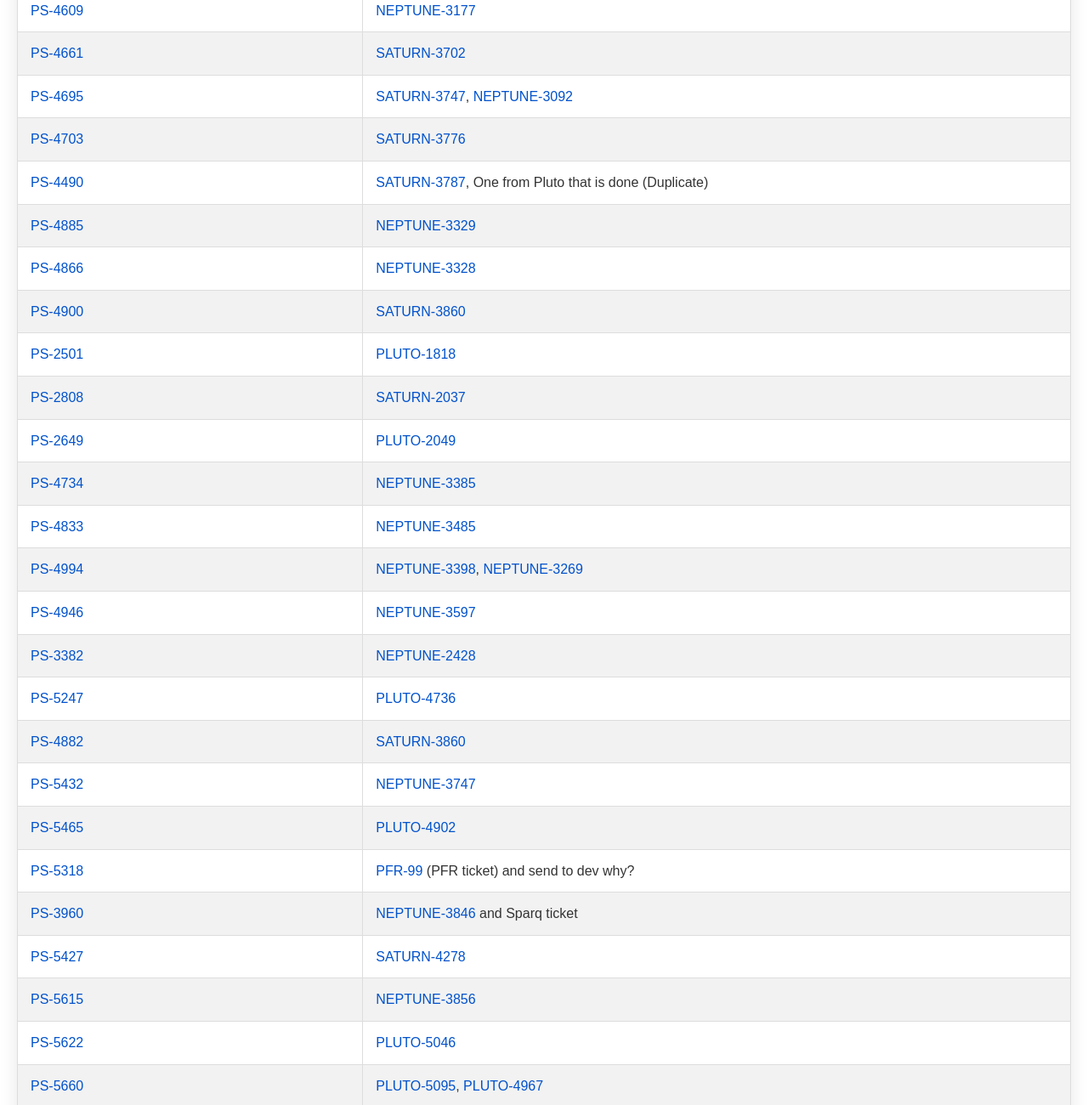
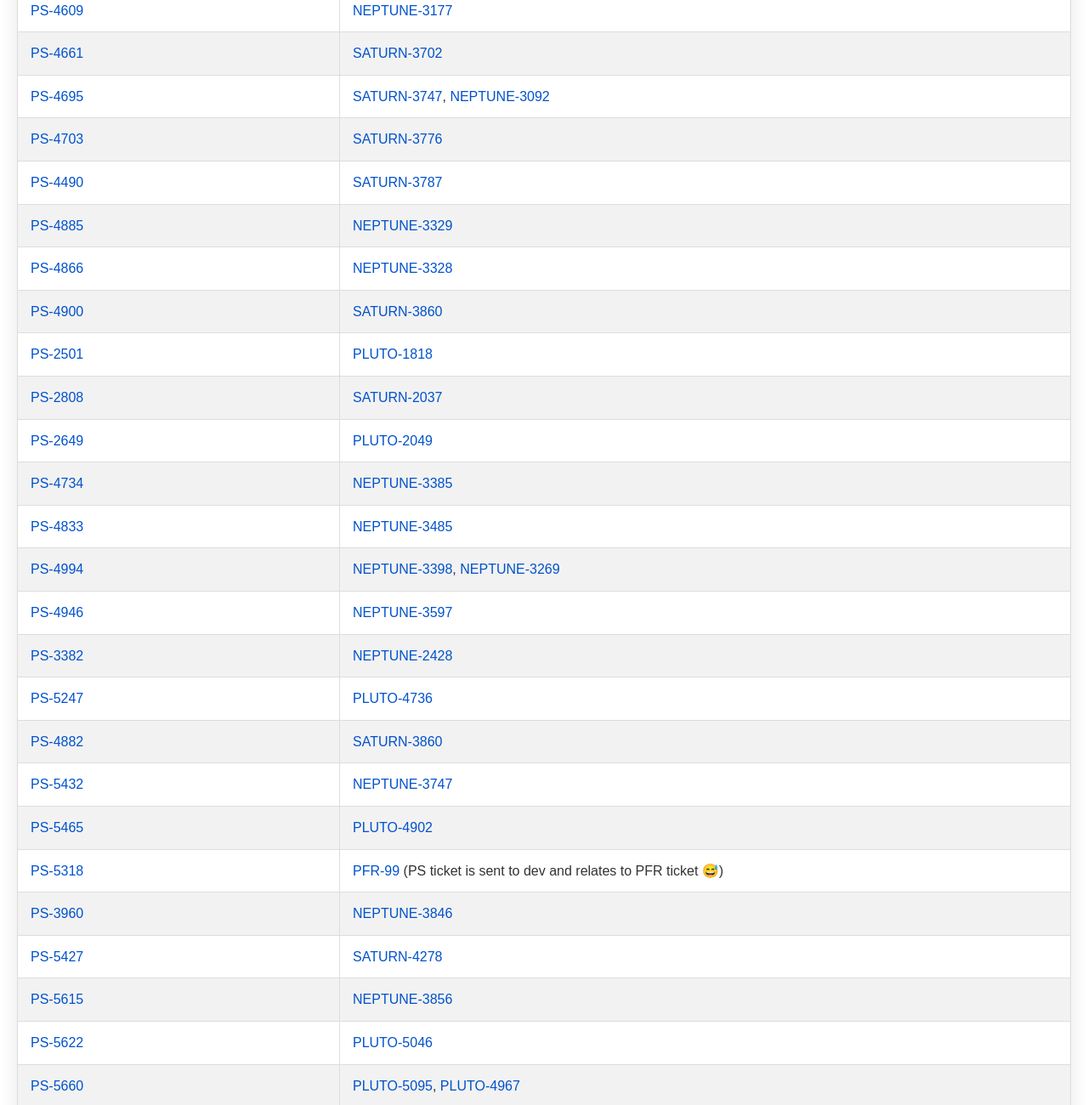
Before and after one commit to ArpanMaheshwari144/ticket-mapping, a plain HTML site: page index.html in a window 1280 px wide. Shown: the part 1504-2804 px from the top of the page at 85% size. Drawn offline with Linux system fonts and the light colour scheme.

Commit message:
Update index.html

```diff
--- a/index.html
+++ b/index.html
@@ -153,7 +153,7 @@
             </tr>
             <tr>
                 <td><a href="https://incrowdanswers.atlassian.net/browse/PS-3986">PS-3986</a></td>
-                <td><a href="https://incrowdanswers.atlassian.net/browse/NEPTUNE-2828">NEPTUNE-2828</a> (On Staging from 20th January 2024)</td>
+                <td><a href="https://incrowdanswers.atlassian.net/browse/NEPTUNE-2828">NEPTUNE-2828</a></td>
             </tr>
             <tr>
                 <td><a href="https://incrowdanswers.atlassian.net/browse/PS-4148">PS-4148</a></td>
@@ -201,7 +201,7 @@
             </tr>
             <tr>
                 <td><a href="https://incrowdanswers.atlassian.net/browse/PS-4490">PS-4490</a></td>
-                <td><a href="https://incrowdanswers.atlassian.net/browse/SATURN-3787">SATURN-3787</a>, One from Pluto that is done (Duplicate)</td>
+                <td><a href="https://incrowdanswers.atlassian.net/browse/SATURN-3787">SATURN-3787</a></td>
             </tr>
             <tr>
                 <td><a href="https://incrowdanswers.atlassian.net/browse/PS-4885">PS-4885</a></td>
@@ -263,13 +263,13 @@
                 <td><a href="https://incrowdanswers.atlassian.net/browse/PS-5465">PS-5465</a></td>
                 <td><a href="https://incrowdanswers.atlassian.net/browse/PLUTO-4902">PLUTO-4902</a></td>
             </tr>
-            <tr>
+           <tr>
                 <td><a href="https://incrowdanswers.atlassian.net/browse/PS-5318">PS-5318</a></td>
-                <td><a href="https://incrowdanswers.atlassian.net/browse/PFR-99">PFR-99</a> (PFR ticket) and send to dev why?</td>
+                <td><a href="https://incrowdanswers.atlassian.net/browse/PFR-99">PFR-99</a> (PS ticket is sent to dev and relates to PFR ticket 😅)</td>
             </tr>
             <tr>
                 <td><a href="https://incrowdanswers.atlassian.net/browse/PS-3960">PS-3960</a></td>
-                <td><a href="https://incrowdanswers.atlassian.net/browse/NEPTUNE-3846">NEPTUNE-3846</a> and Sparq ticket</td>
+                <td><a href="https://incrowdanswers.atlassian.net/browse/NEPTUNE-3846">NEPTUNE-3846</a></td>
             </tr>
             <tr>
                 <td><a href="https://incrowdanswers.atlassian.net/browse/PS-5427">PS-5427</a></td>
```
